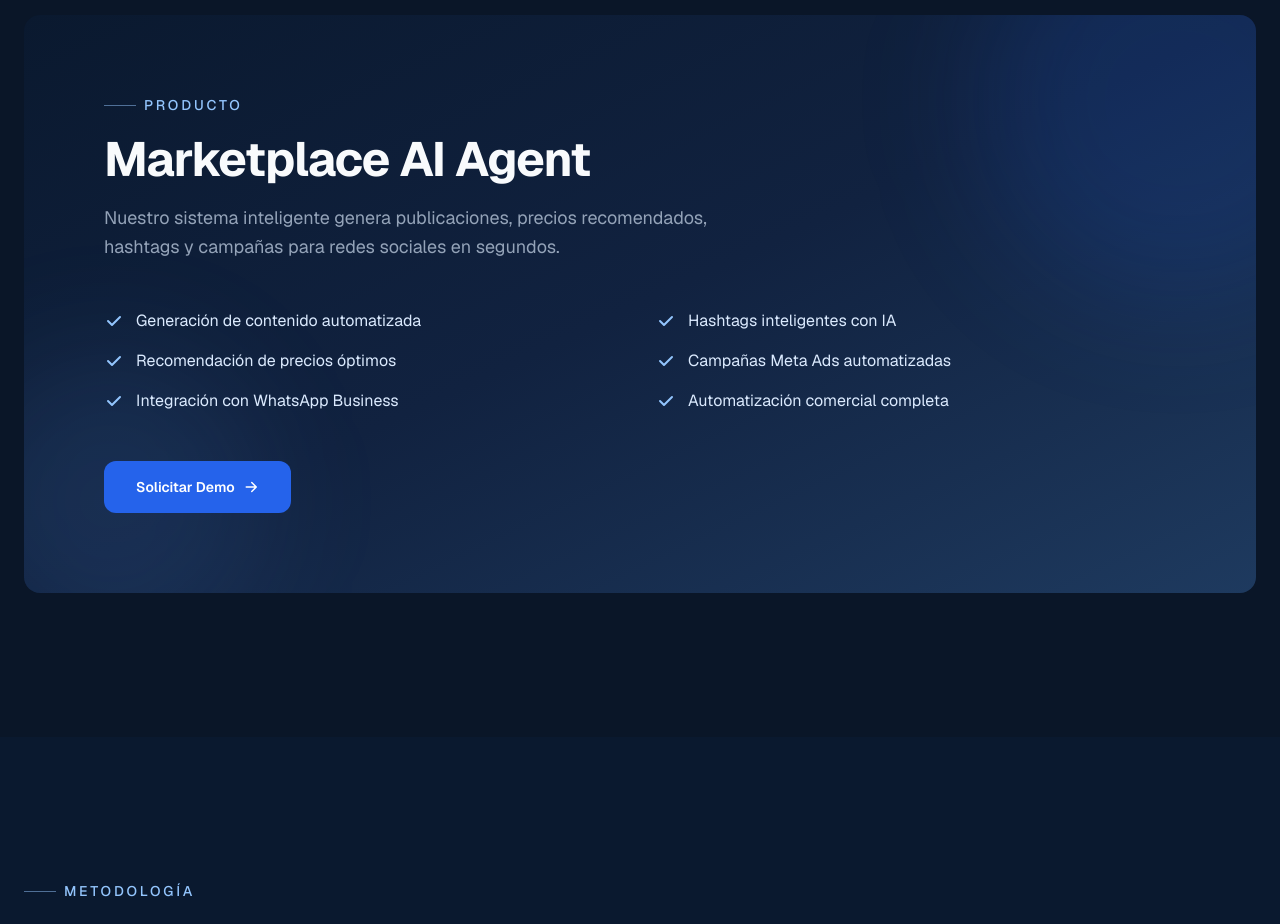
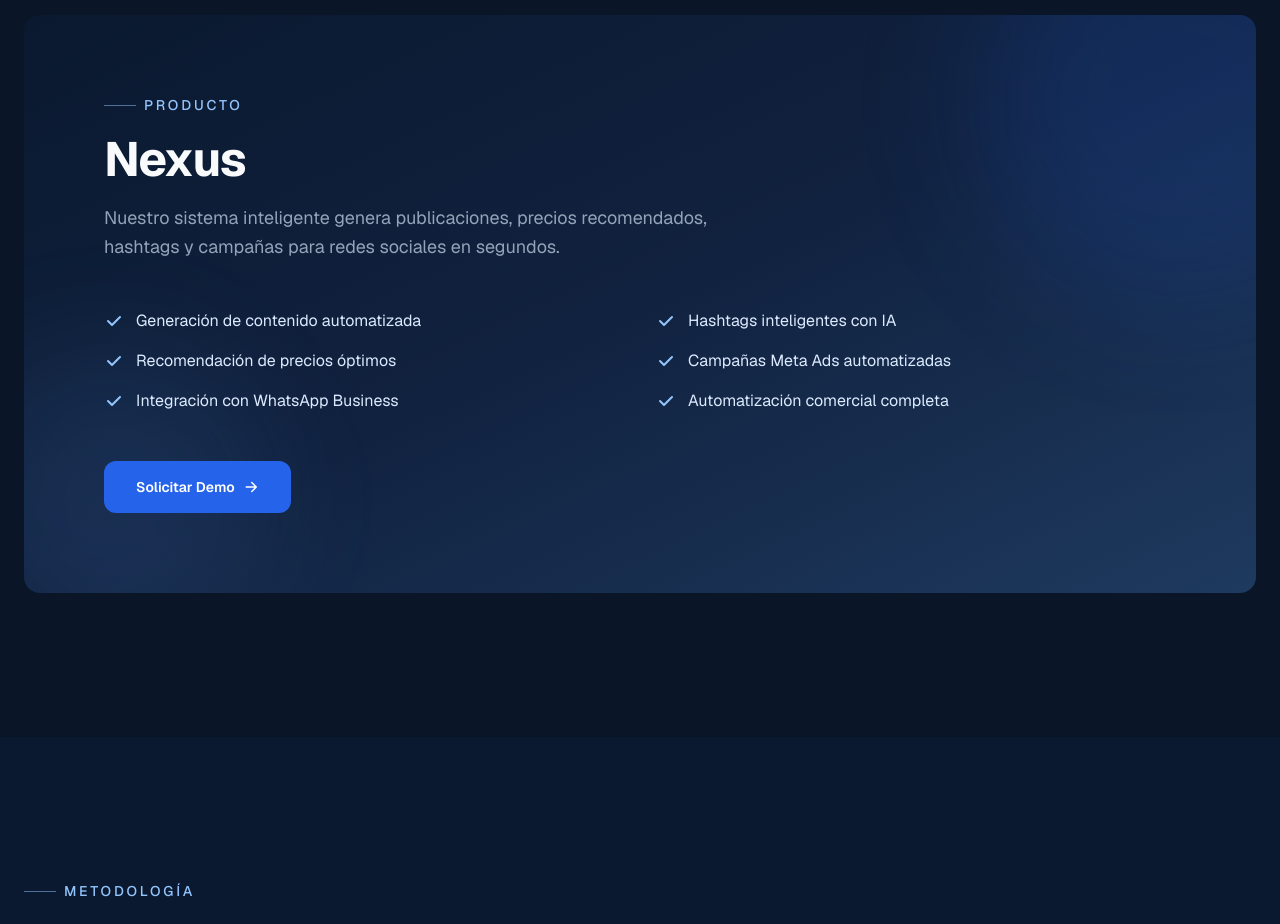
Before and after one commit to raap2labs/ra2plabs-web, a Next.js app: page / in a window 1280 px wide. Shown: the part 1820-2744 px from the top of the page. Built offline with nearby package versions, Linux system fonts and the light colour scheme; no server answers.

Commit message:
feat: rename Marketplace AI Agent to Nexus

```diff
--- a/app/components/Marketplace.tsx
+++ b/app/components/Marketplace.tsx
@@ -24,7 +24,7 @@ export default function Marketplace() {
             <Reveal>
               <SectionTitle
                 tag="Producto"
-                title="Marketplace AI Agent"
+                title="Nexus"
                 description="Nuestro sistema inteligente genera publicaciones, precios recomendados, hashtags y campañas para redes sociales en segundos."
               />
             </Reveal>
```
